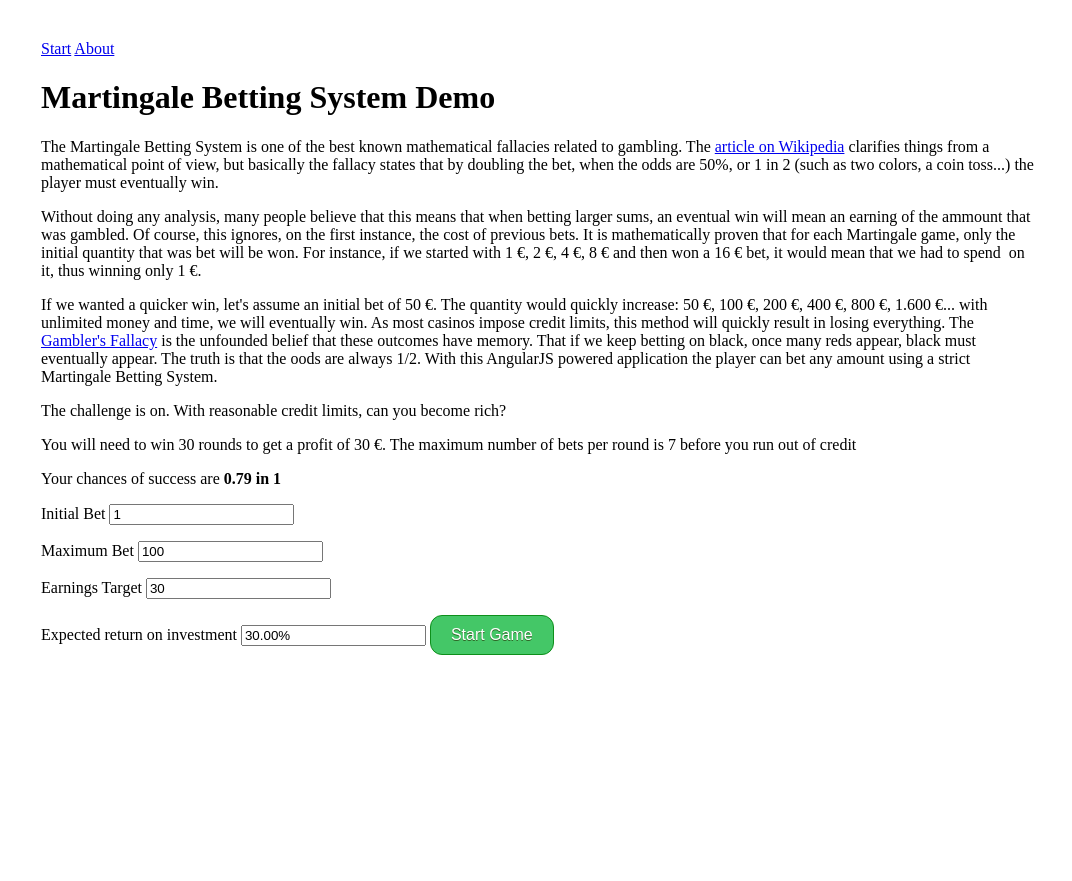
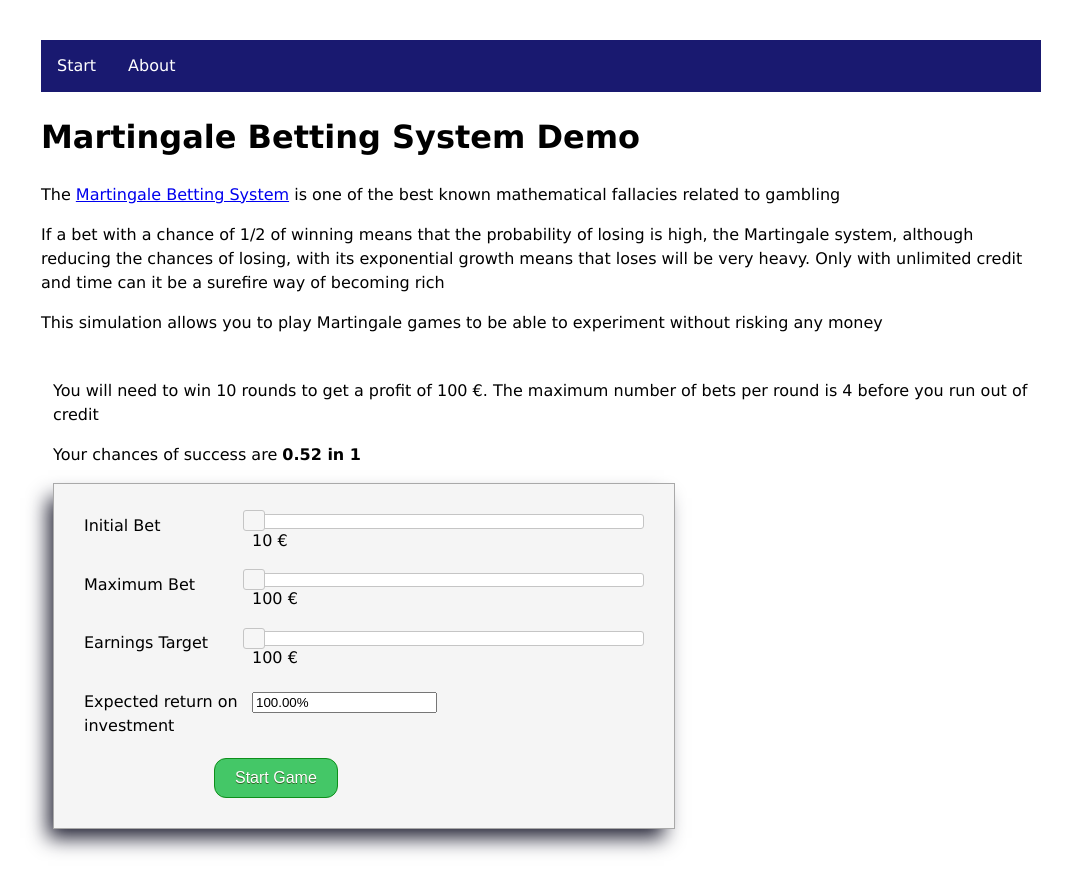
Before and after one commit to seranfuen/MartingaleDemo, a plain HTML site: page index.html in a window 1280 px wide. Shown: the whole page, without its empty margins (99-1171 px from the left). Before the commit the page ends 800 px from the top, so only its background shows below. Drawn offline with nearby package versions, Linux system fonts and the light colour scheme; some packages are replaced by stand-ins of ours.

Commit message:
Interface improvements

```diff
--- a/css/style.css
+++ b/css/style.css
@@ -7,6 +7,8 @@ body {
     margin-left: auto;
     margin-right: auto;
     padding: 2em;
+	font-family: Verdana,sans-serif;
+	line-height: 1.5;
 }
 
 .go-button {
@@ -123,3 +125,67 @@ body {
 .bad-message {
 	color: red;
 }
+
+#menu ul {
+    list-style-type: none;
+    margin: 0;
+    padding: 0;
+    overflow: hidden;
+    background-color: midnightblue;
+}
+
+#menu li {
+    float: left;
+}
+
+#menu li a {
+    display: inline-block;
+    color: white;
+    text-align: center;
+    padding: 14px 16px;
+    text-decoration: none;
+}
+
+#menu li a:hover {
+    background-color: darkblue;
+}
+
+
+#setup-game {
+	padding: 12px;
+}
+
+.col-left {
+	width: 30%;
+	float:left;
+}
+
+.col-right {
+	width: 70%;
+	float: left;
+}
+
+.row {
+	clear: both;
+}
+
+.form-row {
+	margin: 20px;
+}
+
+.form-input {
+	display: block;
+	width: 50%;
+	margin-left: auto;
+	margin-right: auto;
+}
+
+.setup-form {
+	width: 600px;
+	background-color: whitesmoke;
+	border: 1px darkgray solid;
+	padding: 10px;
+		-webkit-box-shadow: -8px 12px 19px -3px rgba(33,33,51,1);
+	-moz-box-shadow: -8px 12px 19px -3px rgba(33,33,51,1);
+	box-shadow: -8px 12px 19px -3px rgba(33,33,51,1);
+}
--- a/index.html
+++ b/index.html
@@ -10,6 +10,8 @@
 
   <link rel="stylesheet" href="css/style.css">
   <script src="https://ajax.googleapis.com/ajax/libs/jquery/3.1.1/jquery.min.js"></script>
+  <link rel="stylesheet" href="https://ajax.googleapis.com/ajax/libs/jqueryui/1.12.1/themes/smoothness/jquery-ui.css">
+  <script src="https://ajax.googleapis.com/ajax/libs/jqueryui/1.12.1/jquery-ui.min.js"></script>
   <script src="https://ajax.googleapis.com/ajax/libs/angularjs/1.5.7/angular.min.js"></script>
   <script src="https://ajax.googleapis.com/ajax/libs/angularjs/1.5.7/angular-route.js"></script>
 </head>
@@ -19,8 +21,10 @@
 
 <div id="main" ng-app="martingaleDemo">
   <div id="menu">
-    <a href="#/">Start</a>
-    <a href="#about">About</a>
+    <ul>
+    <li><a href="#/">Start</a></li>
+    <li><a href="#about">About</a></li>
+    </ul>
   </div>
 
   <h1>Martingale Betting System Demo</h1>
--- a/js/scripts.js
+++ b/js/scripts.js
@@ -1,20 +1,21 @@
-(function() {
+(function () {
+    "use strict"
     var app = angular.module("martingaleDemo", ["ngRoute"]);
 
-    app.config(function($routeProvider) {
+    app.config(function ($routeProvider) {
         $routeProvider.when("/", {
-            templateUrl : "start.html",
-            controller : "GameController"
+            templateUrl: "start.html",
+            controller: "GameController"
         }).when("/game", {
-            templateUrl : "game.html",
+            templateUrl: "game.html",
             controller: "RoundController"
         });
     });
 
-    app.factory("$gameService", function() {
+    app.factory("$gameService", function () {
         var game = null;
 
-        function hasValidData()  {
+        function hasValidData() {
             return game !== null && !isNaN(game.maxBet) && game.maxBet > 0 && !isNaN(game.initialBet) && game.initialBet > 0 && !isNaN(game.target) && game.target > 0;
         }
 
@@ -30,10 +31,10 @@
 
         function setGameStats() {
             if (hasValidData()) {
-                game.neededRounds = Math.ceil(game.target /  game.initialBet);
+                game.neededRounds = Math.ceil(game.target / game.initialBet);
                 game.maxTries = Math.floor(Math.log2(game.maxBet / game.initialBet) + 1);
                 game.currentTries = game.maxTries;
-                game.probability = Math.pow(1 - Math.pow(1/2, game.maxTries), game.neededRounds);
+                game.probability = Math.pow(1 - Math.pow(1 / 2, game.maxTries), game.neededRounds);
                 game.probabilityFormat = game.probability.toFixed(2) + " in 1";
             } else {
                 game.neededRounds = 0;
@@ -53,63 +54,51 @@
             return randomBool ? "red" : "black";
         }
 
+        function setValidData() {
+            if (game.initialBet > game.maxBet) {
+                game.maxBet = game.initialBet;
+            }
+        }
+
         return {
-            set : function(data) {
+            set: function (data) {
                 game = data;
             },
-            get : function() {
+            get: function () {
                 return game;
             },
-            reset : function() {
+            reset: function () {
                 game = {
-                    initialBet : 1,
-                    maxBet : 100,
-                    target: 30,
-                    roi : 0,
-                    roiFormat : "",
-                    neededRounds : 0,
-                    maxTries : 0,
-                    probability : 0,
-                    probabilityFormat : 0,
-                    currentBet : 0,
-                    currentRound : 0,
+                    initialBet: 10,
+                    maxBet: 100,
+                    target: 100,
+                    roi: 0,
+                    roiFormat: "",
+                    neededRounds: 0,
+                    maxTries: 0,
+                    probability: 0,
+                    probabilityFormat: 0,
+                    currentBet: 0,
+                    currentRound: 0,
                     totalWonRounds: 0,
                     earnings: 0,
-                    roundHistory : [],
-                    gameOver : false
+                    roundHistory: [],
+                    gameOver: false
                 };
             },
-            updateData : function() {
+            updateData: function () {
+                setValidData();
                 setRoi();
                 setGameStats();
             },
-            validateLimits : function() {
-                if (parseInt(game.maxBet) < parseInt(game.initialBet)) {
-                    game.maxBet = game.initialBet;
-                }
-            },
-            getValidation : function() {
-                function validateIsNumberGreater0(value) {
-                    return !isNaN(value) && parseInt(value) > 0;
-                }
-
-                var initialBetValidated = validateIsNumberGreater0(game.initialBet);
-                var targetValidated = validateIsNumberGreater0(game.target);
-                var maxBetValidated = validateIsNumberGreater0(game.maxBet);
-
-                return {
-                    initialBet : initialBetValidated,
-                    target : targetValidated,
-                    maxBet : maxBetValidated,
-                    hasErrors : !initialBetValidated || !targetValidated || !maxBetValidated
-                }
-            },
-            startGame : function() {
+            startGame: function () {
                 game.currentBet = game.initialBet;
                 game.currentRound = 1;
             },
-            playBet : function(color) {
-                if (game.gameOver) return;
+            playBet: function (color) {
+                if (game.gameOver) {
+                    return;
+                }
 
                 var randomColor = getRandomColor();
                 var betWon = randomColor === color;
@@ -138,66 +127,55 @@
                         game.roundHistory.push(randomColor);
                     } else {
                         gameOver = true;
-                   }
+                    }
                 }
                 betResult = {
-                    color : randomColor,
-                    userColor : color,
-                    betWon : betWon,
-                    gameWon : gameWon,
-                    roundContinue : roundContinue,
-                    gameOver : gameOver
+                    color: randomColor,
+                    userColor: color,
+                    betWon: betWon,
+                    gameWon: gameWon,
+                    roundContinue: roundContinue,
+                    gameOver: gameOver
                 };
                 return betResult;
             }
-        }
+        };
     });
 
-    app.controller("GameController", function($scope, $gameService, $location) {
-        $scope.init = function() {
+    app.controller("GameController", function ($scope, $gameService, $location) {
+        $scope.init = function () {
             $gameService.reset();
             $scope.game = $gameService.get();
         };
 
-        $scope.$watchGroup(["game.maxBet", "game.target", "game.initialBet"], function(newValue, oldValue) {
+        $scope.$watchGroup(["game.maxBet", "game.target", "game.initialBet"], function (newValue, oldValue) {
+            var previousMaxBet = $scope.game.maxBet;
             $gameService.updateData();
+            if (previousMaxBet !== $scope.game.maxBet) {
+                $scope.$broadcast("valueUpdated", {
+                    value : "maxBet",
+                    newValue : $scope.game.maxBet
+                })
+            }
         });
-
-        $scope.startGame = function() {
-            $scope.validation = {};
-            var validation = $gameService.getValidation();
-            if (!validation.initialBet) {
-                $scope.validation.initialBet = "The initial bet must be a number greater than 0";
-            }
-            if (!validation.target) {
-                $scope.validation.target = "The earnings target must be a number greater than 0";
-            }
-            if (!validation.maxBet) {
-                $scope.validation.target = "The maximum bet must be a number greater than 0";
-            }
-            if (!validation.hasErrors) {
-                $location.path("game");
-            }
-        };
-        $scope.validateLimits = $gameService.validateLimits;
     });
 
-    app.controller("RoundController", function($scope, $gameService) {
-        $scope.init = function() {
+    app.controller("RoundController", function ($scope, $gameService) {
+        $scope.init = function () {
             $scope.game = $gameService.get();
             $gameService.startGame();
         };
 
-        $scope.placeBet = function(color) {
+        $scope.placeBet = function (color) {
             var result = $gameService.playBet(color);
             $scope.$broadcast("betPlaced", result);
         };
     });
 
-    app.directive("betButtons", function() {
+    app.directive("betButtons", function () {
         return {
             templateUrl: "buttons.html",
-            link: function(scope, element, attr) {
+            link: function (scope, element, attr) {
 
                 function getMessageClass(result) {
                     if (result.gameWon || result.betWon) {
@@ -230,7 +208,7 @@
                     scope.resultMessage = getMessage(result);
                 }
 
-                scope.$on("betPlaced", function(events, args) {
+                scope.$on("betPlaced", function (events, args) {
                     setMessage(args);
                     if (args.gameOver) {
                         $("#button-container").fadeOut("fast");
@@ -239,4 +217,27 @@
             }
         };
     });
+
+    app.directive("slider", function () {
+        return {
+            scope: true,
+            link: function (scope, element, attr) {
+                $(element).slider({
+                    max: parseInt(attr.max),
+                    min: parseInt(attr.min),
+                    step: parseInt(attr.step),
+                    slide: function (event, ui) {
+                        scope.$apply(function () {
+                            scope["game"][attr.value] = ui.value;
+                        });
+                    }
+                });
+                scope.$on("valueUpdated", function(event, args) {
+                    if (args.value === attr.value) {
+                        $(element).slider("option", "value", args.newValue);
+                    }
+                });
+            }
+        };
+    });
 })();
--- a/start.html
+++ b/start.html
@@ -1,41 +1,69 @@
 <div id="start-intro">
-  <p>The Martingale Betting System is one of the best known mathematical fallacies related to gambling. The <a href="https://en.wikipedia.org/wiki/Martingale_(betting_system)">article on Wikipedia</a> clarifies things from a mathematical point of view, but basically the fallacy states that by doubling
-    the bet, when the odds are 50%, or 1 in 2 (such as two colors, a coin toss...) the player must eventually win.
-  </p>
-  <p>
-    Without doing any analysis, many people believe that this means that when betting larger sums, an eventual win will mean an earning of the ammount that was gambled. Of course, this ignores, on the first instance, the cost
-    of previous bets. It is mathematically proven that for each Martingale game, only the initial quantity that was bet will be won. For instance, if we started with 1 €, 2 €, 4 €, 8 € and then won a 16 € bet, it would mean that
-    we had to spend <MATH>1+2+4+8 = 15</MATH> on it, thus winning only 1 €.
-  </p>
-  <p>
-    If we wanted a quicker win, let's assume an initial bet of 50 €. The quantity would quickly increase: 50 €, 100 €, 200 €, 400 €, 800 €, 1.600 €... with unlimited money and time, we will eventually win. As most casinos
-    impose credit limits, this method will quickly result in losing everything.
-
-    The <a href="https://en.wikipedia.org/wiki/Gambler's_fallacy">Gambler's Fallacy</a> is the unfounded belief that these outcomes have memory. That if we keep betting on black, once many reds appear, black must eventually appear. The truth is that the oods are always 1/2. With this
-    AngularJS powered application the player can bet any amount using a strict Martingale Betting System.
-  </p>
-  <p>The challenge is on. With reasonable credit limits, can you become rich?</p>
+  <p>The <a href="https://en.wikipedia.org/wiki/Martingale_(betting_system)">Martingale Betting System</a> is one of the best
+    known mathematical fallacies related to gambling</p>
+  <p>If a bet with a chance of 1/2 of winning means that the probability of losing is high, the Martingale system, although
+    reducing the chances of losing, with its exponential growth means that loses will be very heavy. Only with unlimited
+    credit and time can it be a surefire way of becoming rich </p>
+  <p>This simulation allows you to play Martingale games to be able to experiment without risking any money</p>
 </div>
 
 <div id="start" ng-init="init()">
-
-    <p>You will need to win {{ game.neededRounds }} rounds to get a profit of {{ game.target }} €. The maximum number of bets per round is {{ game.maxTries }} before you run out of credit</p>
+  <div id="setup-game">
+    <p>You will need to win {{ game.neededRounds }} rounds to get a profit of {{ game.target }} €. The maximum number of bets
+      per round is {{ game.maxTries }} before you run out of credit</p>
     <p>Your chances of success are <strong>{{game.probabilityFormat}}</strong></p>
 
-    <label title="The initial bet. The higher it is, the more you'll earn per game won, but the more likely you'll go bankrupt" for="initialBet">Initial Bet</label>
-    <input id="initialBet" ng-blur="validateLimits()" ng-model="game.initialBet" type="number" min="1" />
-    <p class="validate-text"> {{ validation.initialBet }} </p>
+    <div class="setup-form">
+      <div class="form-row">
+        <div class="col-left">
+          <label title="The initial bet. The higher it is, the more you'll earn per game won, but the more likely you'll go bankrupt"
+            for="initialBet">Initial Bet</label>
+        </div>
+        <div class="col-right">
+          <div id="initial-bet" slider min="10" max="5000" value="initialBet" step="10"></div> <span>{{ game.initialBet | number  }} €</span>
+        </div>
+      </div>
 
-    <label title="The maximum credit line from the casino. If it is higher, the chances are slightly better but by doubling the bet each time, it grows exponentially" for="max-bet">Maximum Bet</label>
-    <input id="max-bet"  ng-blur="validateLimits()" ng-model="game.maxBet" type="number" min="1" />
-    <p class="validate-text"> {{ validation.maxBet }} </p
+      <div class="row"></div>
 
-    <label title="How much you would like to win. If you'd like to win more than the initial bet, you'll have to play several rounds" for="target">Earnings Target</label>
-    <input id="target" ng-model="game.target" type="number" min="1" />
-    <p class="validate-text"> {{ validation.target }} </p>
+      <div class="form-row">
+        <div class="col-left">
+          <label title="The maximum credit line from the casino. If it is higher, the chances are slightly better but by doubling the bet each time, it grows exponentially"
+            for="max-bet">Maximum Bet</label>
+        </div>
+        <div class="col-right">
+          <div id="max-bet" slider min="100" max="100000" value="maxBet" step="100"></div> <span>{{ game.maxBet | number  }} €</span>
+        </div>
+      </div>
 
-    <label title="If this was an investment, what would the yield be? You sure can beat the S&P 500. Or can you?" for="roi">Expected return on investment</label>
-    <input id="roi" ng-model="game.roiFormat" readonly />
+      <div class="row"></div>
 
-    <input id="start-game" ng-click="startGame()" class="go-button" type="submit" value="Start Game" />
+      <div class="form-row">
+        <div class="col-left">
+          <label title="How much you would like to win. If you'd like to win more than the initial bet, you'll have to play several rounds"
+            for="target">Earnings Target</label>
+        </div>
+        <div class="col-right">
+          <div id="target" slider min="100" max="200000" value="target" step="100" watch="true"></div> <span>{{ game.target | number  }} €</span>
+        </div>
+      </div>
+
+      <div class="row"></div>
+
+      <div class="form-row">
+        <div class="col-left">
+          <label title="If this was an investment, what would the yield be? You sure can beat the S&P 500. Or can you?" for="roi">Expected return on investment</label>
+        </div>
+        <div class="col-right">
+          <input id="roi" ng-model="game.roiFormat" readonly />
+        </div>
+      </div>
+
+      <div class="row"></div>
+
+      <div class="form-row form-input">
+        <input id="start-game" ng-click="startGame()" class="go-button" type="submit" value="Start Game" />
+      </div>
+    </div>
+  </div>
 </div>
```
